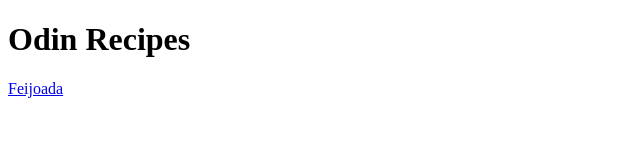
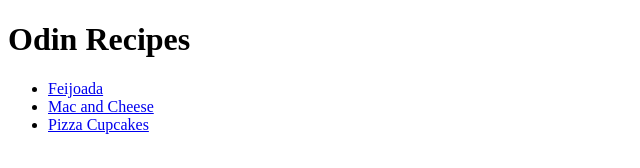
Before and after one commit to ElsonOtake/odin-recipes, a plain HTML site: page index.html in a window 1280 px wide. Shown: the whole page, without its empty margins (0-640 px from the left). Drawn offline with Linux system fonts and the light colour scheme.

Commit message:
unnordered list of links to the dishes created

```diff
--- a/index.html
+++ b/index.html
@@ -6,6 +6,11 @@
     </head>
     <body>
         <h1>Odin Recipes</h1>
-        <a href="recipes/feijoada.html">Feijoada</a>
+        <ul>
+            <li><a href="recipes/feijoada.html">Feijoada</a></li>
+            <li><a href="recipes/macandcheese.html">Mac and Cheese</a></li>
+            <li><a href="recipes/pizzacupcakes.html">Pizza Cupcakes</a></li>
+        </ul>
+
     </body>
 </html>
```
